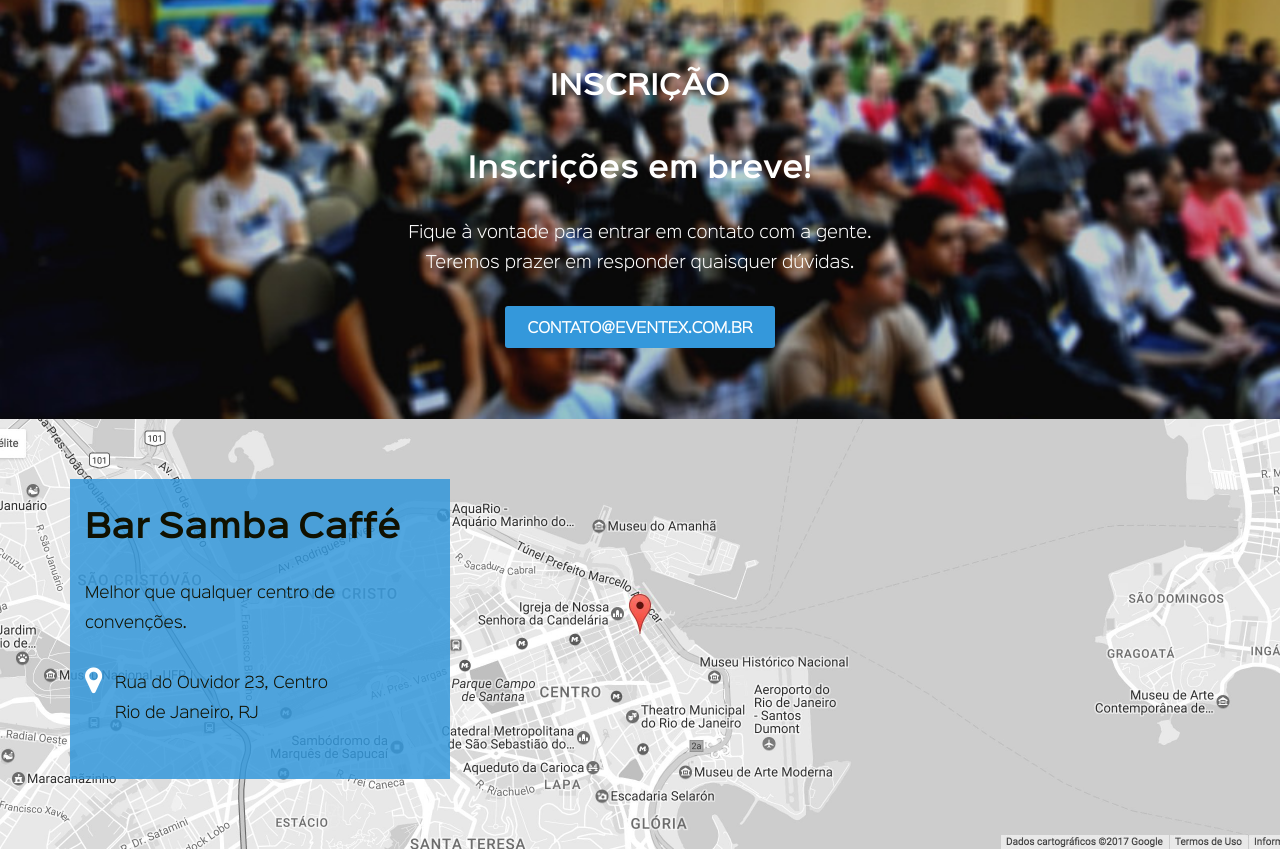
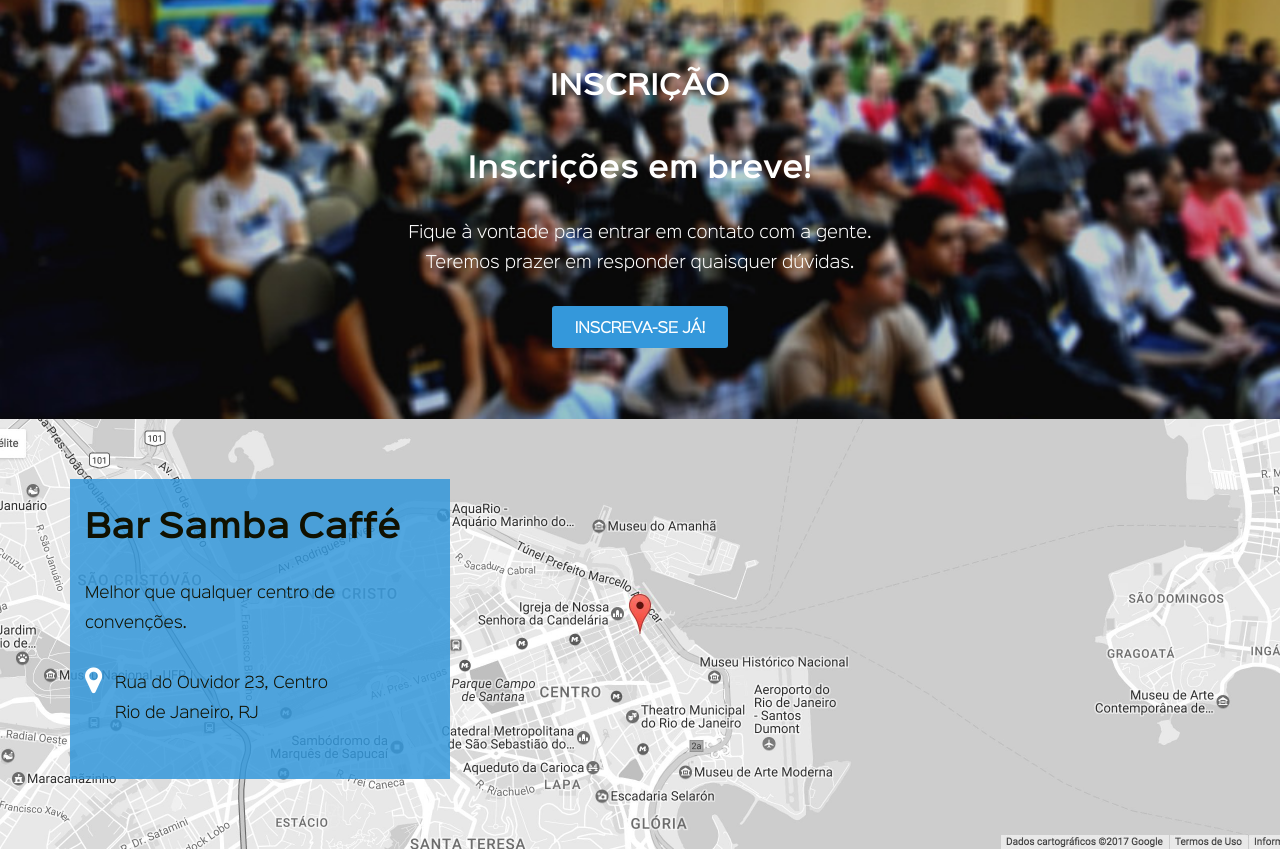
Before and after one commit to pabloaugmat/treinamento_django, a Django app: page / in a window 1280 px wide. Shown: the part 1891-2740 px from the top of the page. Run offline with Django 4.2, Linux system fonts and the light colour scheme; some libraries are stand-ins or nearby versions.

Commit message:
Realiza inscricao

```diff
--- a/eventex/core/templates/index.html
+++ b/eventex/core/templates/index.html
@@ -111,7 +111,7 @@
                 	<h2>Inscrição</h2>
                 	<h3>Inscrições em breve!</h3>
                     <p>Fique à vontade para entrar em contato com a gente.<br>Teremos prazer em responder quaisquer dúvidas.</p>
-                	<a class="btn-basic btn-blue" href="mailto:contato@eventex.com.br">contato@eventex.com.br</a>
+                	<a class="btn-basic btn-blue" href="/inscricao/">Inscreva-se já!</a>
                 </div>
             </div>
         </section>
--- a/eventex/core/tests.py
+++ b/eventex/core/tests.py
@@ -13,3 +13,6 @@ class HomeTest(TestCase):
     def test_template(self):
         """Must use index.html"""
         self.assertTemplateUsed(self.response, 'index.html')
+
+    def test_subscription_link(self):
+        self.assertContains(self.response, 'href="/inscricao/"')
```
